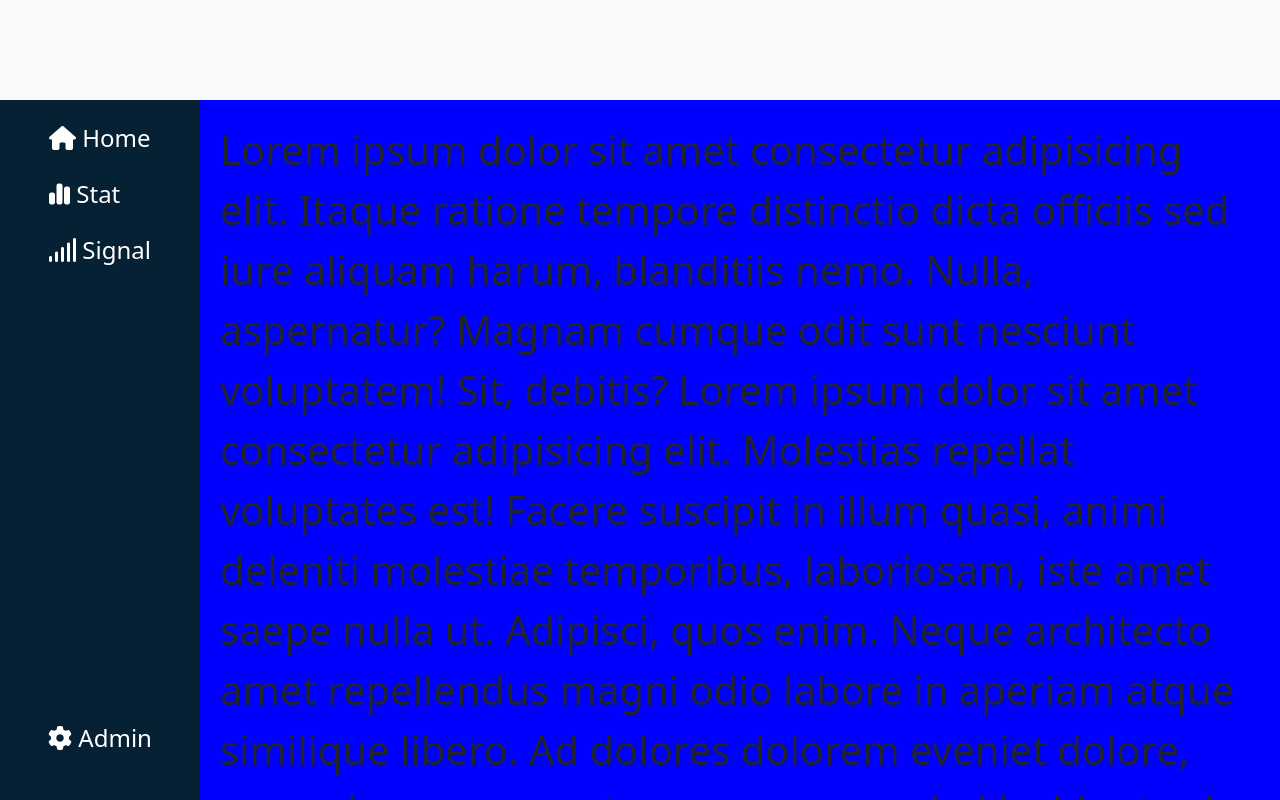
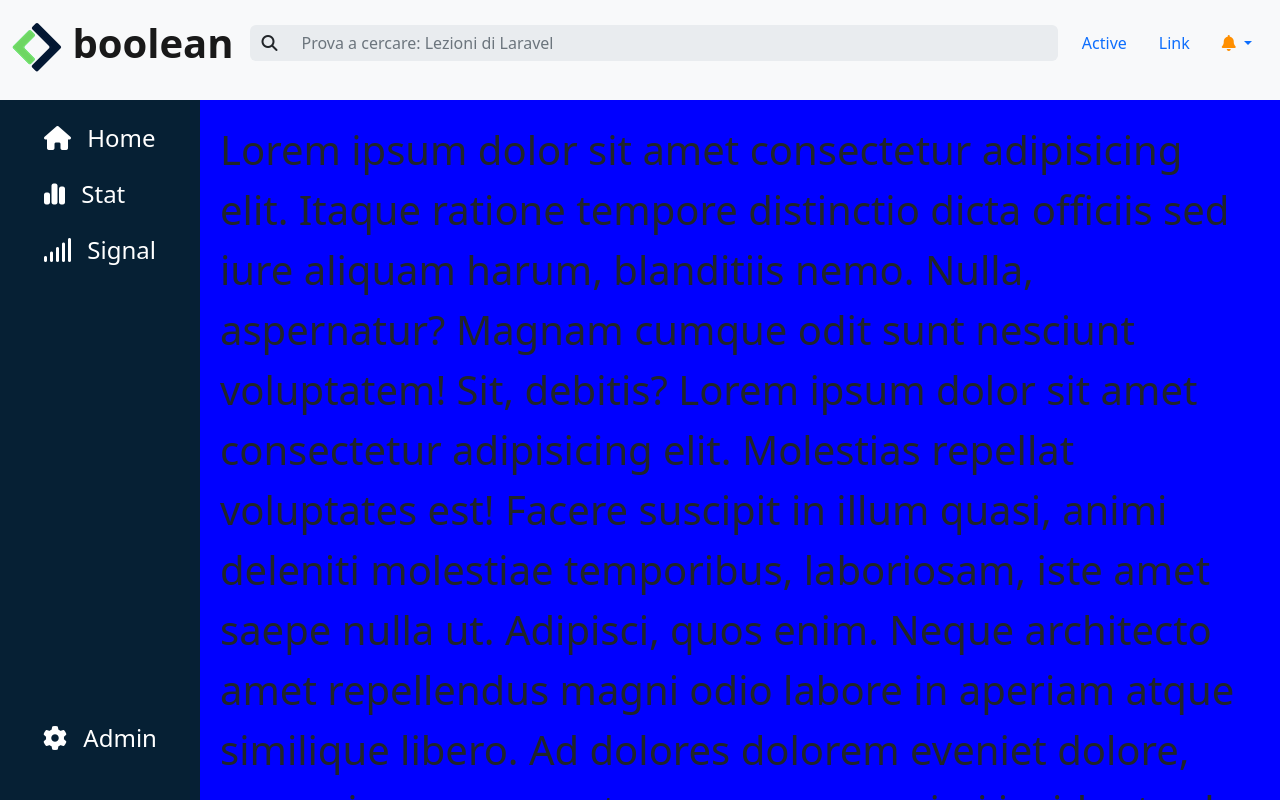
Before and after one commit to Pierfran992/html-css-bootstrap-dashboard, a plain HTML site: page index.html in a window 1280 px wide. Drawn offline with nearby package versions, Linux system fonts and the light colour scheme.

Commit message:
sviluppo dell'header non la nav bar di bootstrap

```diff
--- a/css/style.css
+++ b/css/style.css
@@ -14,6 +14,24 @@ main {
 }
 
 /* header rules */
+.ms_logo {
+    font-size: 2.5rem;
+    font-weight: 600;
+}
+
+.form-control {
+    background-color: #e9ecef;
+}
+
+.form-control:focus {
+    background-color: #e9ecef;
+    border: none;
+}
+
+.fa-bell {
+    color: #ff8f00;
+}
+
 
 
 
@@ -50,11 +68,8 @@ main {
     text-decoration: none;
 }
 
-.ms_slot_link > i {
-    margin-right: 10px;
-}
-
 .ms_name_link {
+    margin-left: 10px;
     display: none;
 }
 
--- a/index.html
+++ b/index.html
@@ -21,11 +21,52 @@
     <!-- header -->
     <header>
 
-        <div class="container-fluid">
+        <!-- navbar di bootstrap -->
+        <nav class="navbar bg-light">
 
+            <div class="container-fluid justify-content-start">
 
+                <a class="navbar-brand ms_logo" href="#">
+                    <img src="img/Logo.png" alt="Logo" width="50" height="50" class="d-inline-block align-text-center">
+                    boolean
+                </a>
 
-        </div>
+                <form class="d-flex col" role="search">
+
+                    <span class="input-group-text rounded-0 rounded-start border-0">
+                        <i class="fa-solid fa-magnifying-glass"></i>
+                    </span>
+
+                    <input class="form-control shadow-none me-2 rounded-0 rounded-end border-0" type="search"
+                        placeholder="Prova a cercare: Lezioni di Laravel" aria-label="Search">
+
+                </form>
+
+                <ul class="nav">
+                    <li class="nav-item">
+                        <a class="nav-link active" aria-current="page" href="#">Active</a>
+                    </li>
+
+                    <li class="nav-item">
+                        <a class="nav-link" href="#">Link</a>
+                    </li>
+
+                    <li class="nav-item dropdown">
+                        <a class="nav-link dropdown-toggle" href="#" role="button" data-bs-toggle="dropdown" aria-expanded="false">
+                            <i class="fa-solid fa-bell"></i>
+                        </a>
+                        <ul class="dropdown-menu">
+                            <li><a class="dropdown-item" href="#">Profilo</a></li>
+                            <li><a class="dropdown-item" href="#">Fatturazione</a></li>
+                            <li><a class="dropdown-item" href="#">Logout</a></li>
+                        </ul>
+                    </li>
+
+                </ul>
+
+            </div>
+
+        </nav>
 
     </header>
 
```
Also changed, not shown: img/Logo.png (added).
